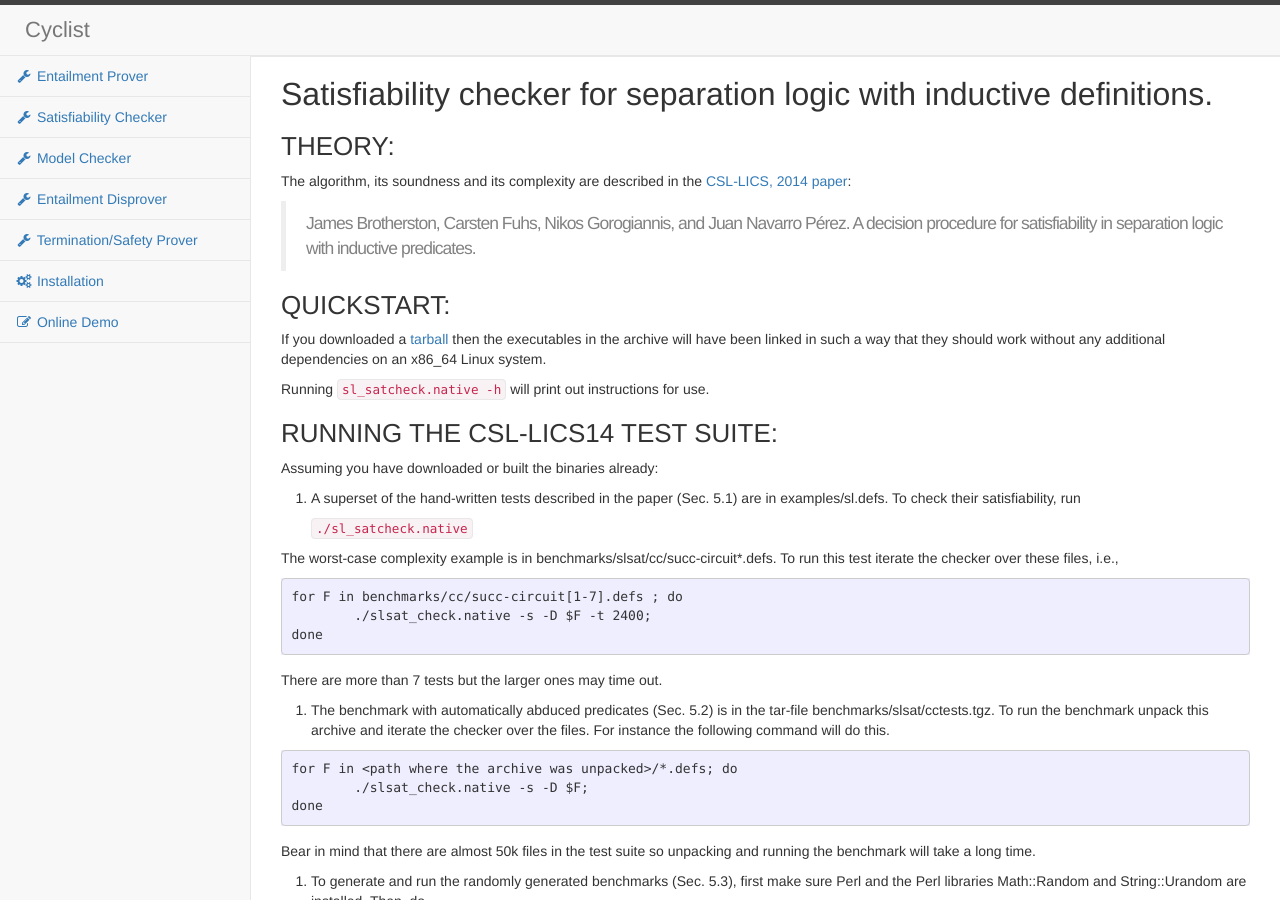
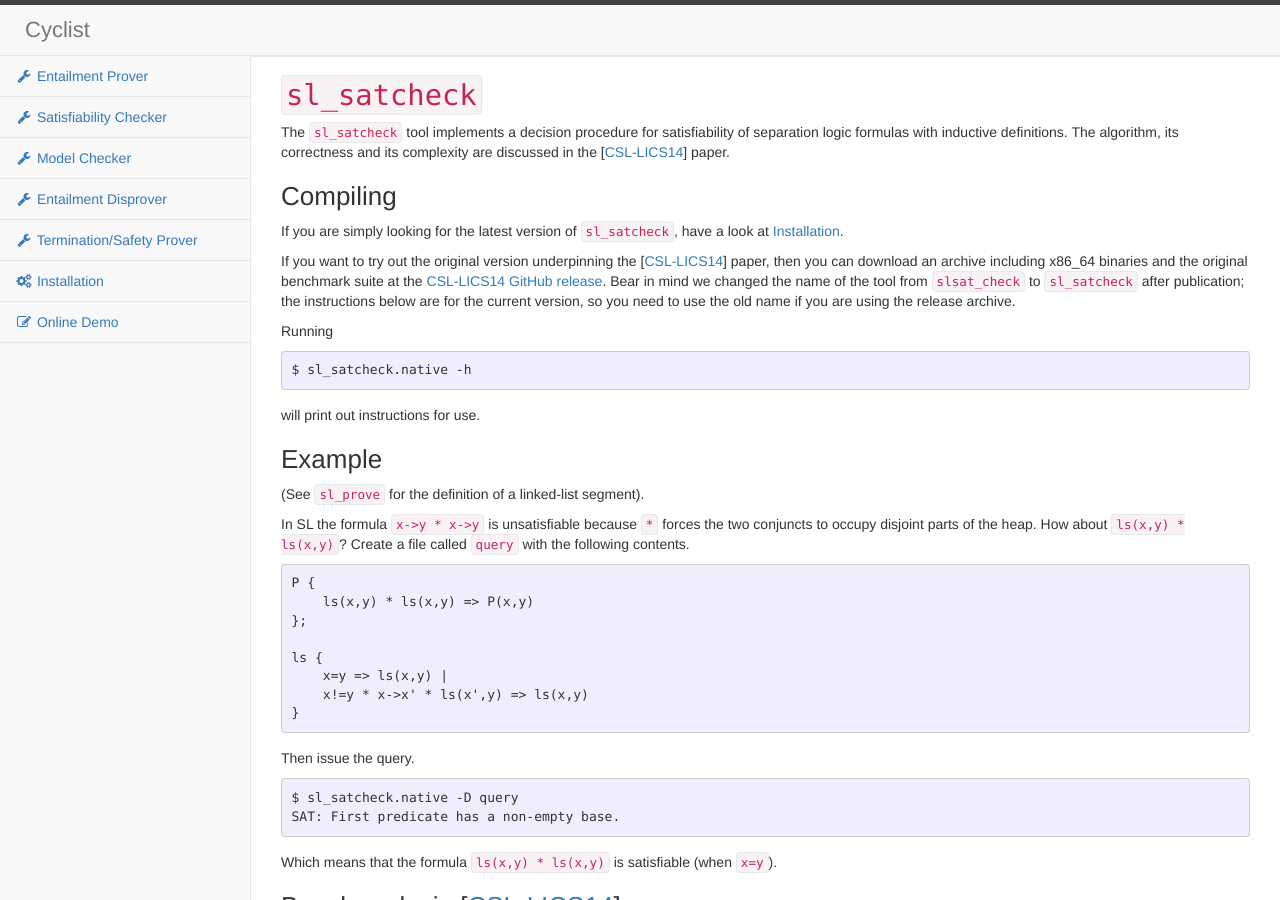
Before and after one commit to cyclist-org/cyclist, a Jekyll site: the page built from sl_satcheck.md, in a window 1280 px wide and 900 px high. Built offline with Jekyll 4.4.1, drawn with Linux system fonts in a browser that asks for light colours; some of the changed text lies outside the part shown.

Commit message:
Edits in the satisfiability page.

```diff
--- a/sl_satcheck.md
+++ b/sl_satcheck.md
@@ -1,70 +1,90 @@
 ---
 layout: index
 ---
-[CSL-LICS, 2014 paper]: http://dx.doi.org/10.1145/2603088.2603091
+[CSL-LICS14]: http://dx.doi.org/10.1145/2603088.2603091
 {:target="_blank"}
 
-[tarball]: https://github.com/ngorogiannis/cyclist/releases/tag/CSL-LICS14
-{:target="_blank"}
-
-Satisfiability checker for separation logic with inductive definitions.
+``sl_satcheck``
 =======================================================================
 
-THEORY:
+The ``sl_satcheck`` tool implements a decision procedure for
+satisfiability of separation logic formulas with inductive definitions.
+The algorithm, its correctness and its complexity are discussed in the [[CSL-LICS14]] paper.
+
+
+Compiling
 -----------------------------------
+If you are simply looking for the latest version of ``sl_satcheck``, have a look at [Installation](installation).
 
-The algorithm, its soundness and its complexity are described in the [CSL-LICS, 2014 paper]:
-
->  James Brotherston, Carsten Fuhs, Nikos Gorogiannis, and Juan Navarro Pérez.
->  A decision procedure for satisfiability in separation logic with inductive
->  predicates.
-
-QUICKSTART:
------------------------------------
-If you downloaded a [tarball] then the executables in the archive will have been
-linked in such a way that they should work without any additional dependencies
-on an x86_64 Linux system.
+If you want to try out the original version underpinning the [[CSL-LICS14]] paper, then you can
+download an archive including x86_64 binaries and the original benchmark suite at the
+[CSL-LICS14 GitHub release](https://github.com/ngorogiannis/cyclist/releases/tag/CSL-LICS14).
+Bear in mind we changed the name of the tool from ``slsat_check`` to ``sl_satcheck`` after
+publication; the instructions below are for the current version, so you need to use the old name
+if you are using the release archive.
 
 Running
-  	`sl_satcheck.native -h`
+
+    $ sl_satcheck.native -h
+
 will print out instructions for use.
 
+Example
+------------------
+(See [``sl_prove``](sl_prove) for the definition of a linked-list segment).
 
-RUNNING THE CSL-LICS14 TEST SUITE:
+In SL the formula ``x->y * x->y`` is unsatisfiable because ``*`` forces the two conjuncts to occupy disjoint parts of the heap.
+How about ``ls(x,y) * ls(x,y)``?  Create a file called ``query`` with the following contents.
+
+    P {
+        ls(x,y) * ls(x,y) => P(x,y)
+    };
+
+	ls {
+	    x=y => ls(x,y) |
+	    x!=y * x->x' * ls(x',y) => ls(x,y)
+	}
+
+Then issue the query.
+
+    $ sl_satcheck.native -D query
+    SAT: First predicate has a non-empty base.
+
+Which means that the formula ``ls(x,y) * ls(x,y)`` is satisfiable (when ``x=y``).
+
+Benchmarks in [[CSL-LICS14]]
 -------------------------------------
-Assuming you have downloaded or built the binaries already:
+1. A superset of the hand-written tests described in the paper (Sec. 5.1) are
+   in ``examples/sl.defs``.  To check their satisfiability, run
 
-1. A superset of the hand-written tests described in the paper (Sec. 5.1) are in
-examples/sl.defs.  To check their satisfiability, run
+    $ ./sl_satcheck.native
 
-	`./sl_satcheck.native`
+   The worst-case complexity example is in ``benchmarks/slsat/cc/succ-circuit*.defs``.
+   To run this test iterate the checker over these files, i.e.,
 
-The worst-case complexity example is in benchmarks/slsat/cc/succ-circuit*.defs.
-To run this test iterate the checker over these files, i.e.,
+   ~~~~~~~~
+   for F in benchmarks/cc/succ-circuit[1-7].defs ; do
+    	./sl_satcheck.native -s -D $F -t 2400;
+   done
+   ~~~~~~~~
 
-~~~~~~~~
-for F in benchmarks/cc/succ-circuit[1-7].defs ; do
-	./slsat_check.native -s -D $F -t 2400;
-done
-~~~~~~~~
-
-There are more than 7 tests but the larger ones may time out.
+   There are more than 7 tests but the larger ones may time out.
 
 2. The benchmark with automatically abduced predicates (Sec. 5.2) is in the tar-file
-benchmarks/slsat/cctests.tgz.  To run the benchmark unpack this archive and iterate the
-checker over the files.  For instance the following command will do this.
+   ``benchmarks/slsat/cctests.tgz``.  To run the benchmark unpack this archive and iterate the
+   checker over the files.  For instance the following command will do this.
 
-~~~~~~~~
-for F in <path where the archive was unpacked>/*.defs; do
-	./slsat_check.native -s -D $F;
-done
-~~~~~~~~
+   ~~~~~~~~
+   for F in <path where the archive was unpacked>/*.defs; do
+    	./sl_satcheck.native -s -D $F;
+   done
+   ~~~~~~~~
 
-Bear in mind that there are almost 50k files in the test suite so unpacking and
-running the benchmark will take a long time.
+   Bear in mind that there are almost 50k files in the test suite so unpacking and
+   running the benchmark will take a long time.
 
 3. To generate and run the randomly generated benchmarks (Sec. 5.3), first
-make sure Perl and the Perl libraries Math::Random and String::Urandom are
-installed. Then, do
+   make sure Perl and the Perl libraries ``Math::Random`` and ``String::Urandom`` are
+   installed. Then, do
 
-	`cd benchmarks/slsat/syn ; rm *.dat ; make`
+	$ cd benchmarks/slsat/syn ; rm *.dat ; make
```
Also changed, not shown: sl_prove.md (+23 -16 lines).
